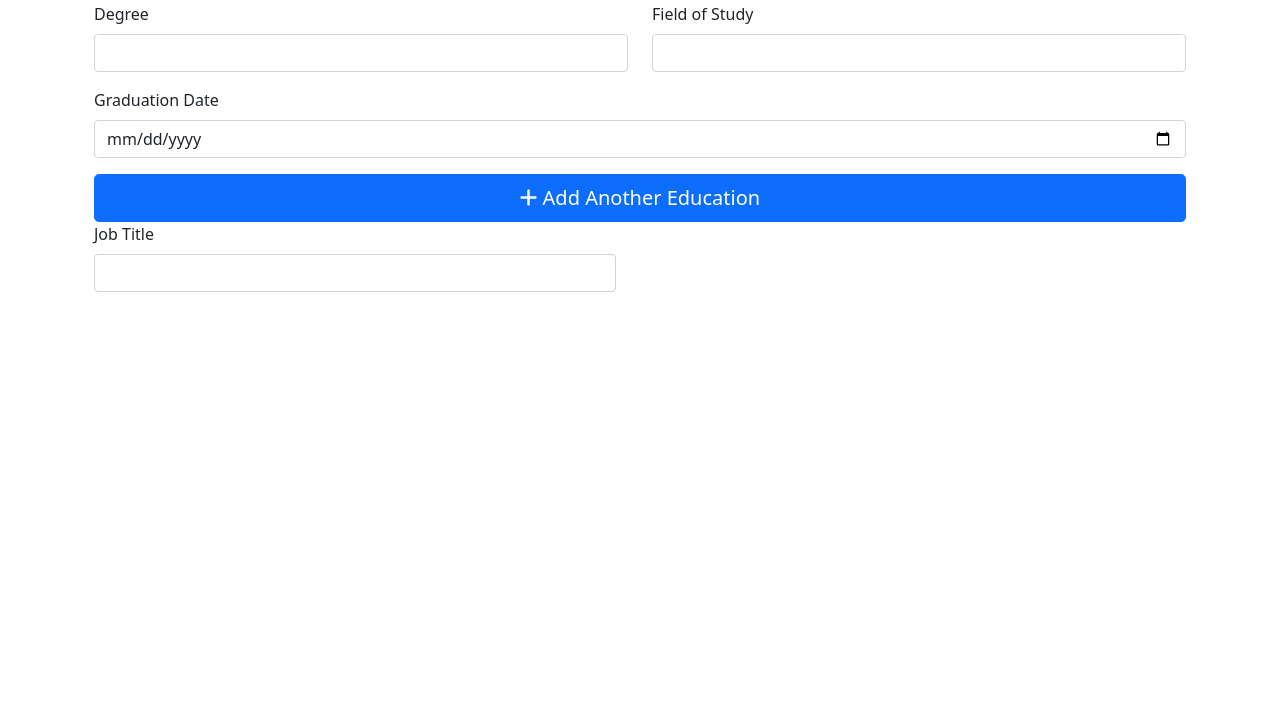
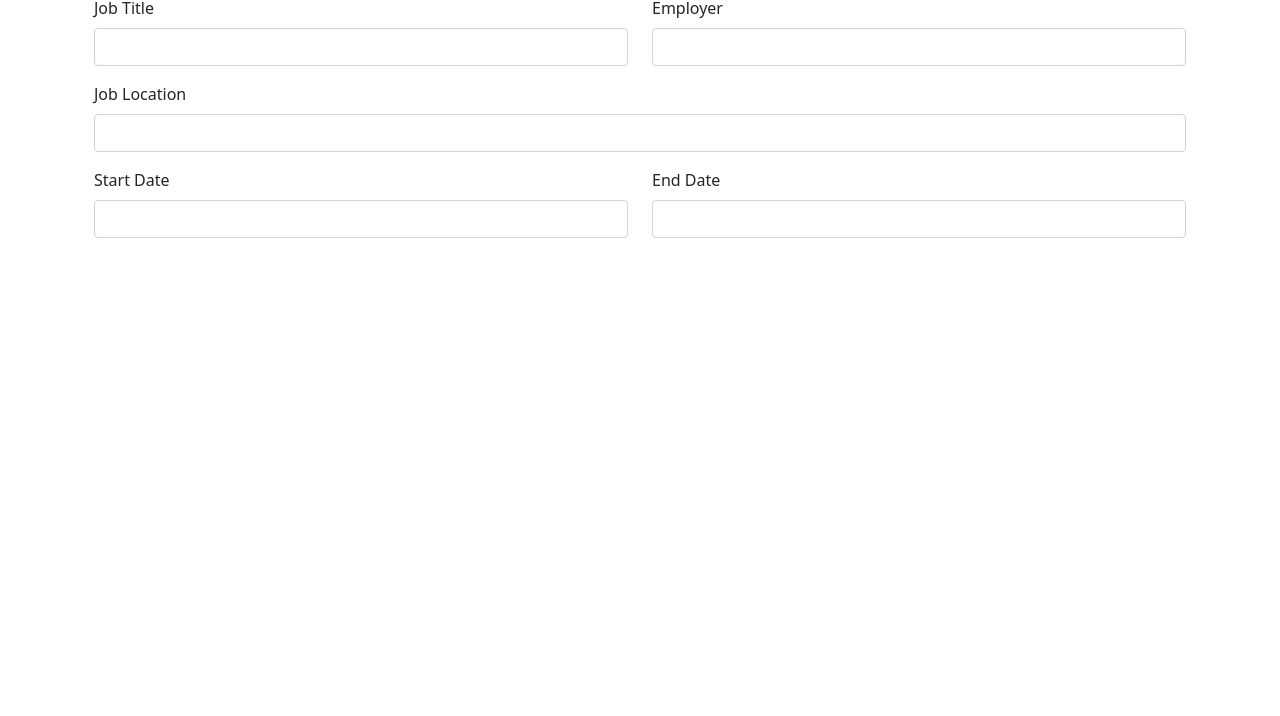
Before and after one commit to DerekSave/bootstrap-5-wiq2g9, a website built with webpack: page src/index.html in a window 1280 px wide. Shown: the part 84-800 px from the top of the page. Built offline with nearby package versions, Linux system fonts and the light colour scheme.

Commit message:
We add previous job 1

```diff
--- a/src/index.html
+++ b/src/index.html
@@ -6,8 +6,11 @@
   <meta http-equiv="X-UA-Compatible" content="IE=edge" />
   <meta name="viewport" content="width=device-width, initial-scale=1.0" />
   <script src="main.js"></script>
-    <link href="https://cdn.jsdelivr.net/npm/bootstrap@5.3.0-alpha1/dist/css/bootstrap.min.css" rel="stylesheet" integrity="sha384-GLhlTQ8iRABdZLl6O3oVMWSktQOp6b7In1Zl3/Jr59b6EGGoI1aFkw7cmDA6j6gD" crossorigin="anonymous"/>
-    <link rel="stylesheet" href="https://cdnjs.cloudflare.com/ajax/libs/font-awesome/6.3.0/css/all.min.css" integrity="sha512-SzlrxWUlpfuzQ+pcUCosxcglQRNAq/DZjVsC0lE40xsADsfeQoEypE+enwcOiGjk/bSuGGKHEyjSoQ1zVisanQ==" crossorigin="anonymous" referrerpolicy="no-referrer"/>
+  <link href="https://cdn.jsdelivr.net/npm/bootstrap@5.3.0-alpha1/dist/css/bootstrap.min.css" rel="stylesheet"
+    integrity="sha384-GLhlTQ8iRABdZLl6O3oVMWSktQOp6b7In1Zl3/Jr59b6EGGoI1aFkw7cmDA6j6gD" crossorigin="anonymous" />
+  <link rel="stylesheet" href="https://cdnjs.cloudflare.com/ajax/libs/font-awesome/6.3.0/css/all.min.css"
+    integrity="sha512-SzlrxWUlpfuzQ+pcUCosxcglQRNAq/DZjVsC0lE40xsADsfeQoEypE+enwcOiGjk/bSuGGKHEyjSoQ1zVisanQ=="
+    crossorigin="anonymous" referrerpolicy="no-referrer" />
 </head>
 
 <body>
@@ -160,16 +163,17 @@
         </div>
         <div class="col">
           <button class="btn btn-outline-primary btn-lg">Create a new one</button>
-            <button class="btn btn-outline-secondary btn-lg">Have already a resume and just want to put their last information</button>
+          <button class="btn btn-outline-secondary btn-lg">Have already a resume and just want to put their last
+            information</button>
         </div>
       </div>
 
-        <div class="row">
+      <div class="row d-none">
         <div class="col-sm-12 col-md-6 col-lg-6 col-xl-6">
           <form>
             <div class="mb-3">
               <label for="schoolTarget" class="form-label">School Name</label>
-                <input type="text" class="form-control" id="schoolTarget"/>
+              <input type="text" class="form-control" id="schoolTarget" />
             </div>
           </form>
         </div>
@@ -177,7 +181,7 @@
           <form>
             <div class="mb-3">
               <label for="schoolLocationTarget" class="form-label">School Location</label>
-                <input type="text" class="form-control" id="schoolLocationTarget"/>
+              <input type="text" class="form-control" id="schoolLocationTarget" />
             </div>
           </form>
         </div>
@@ -185,7 +189,7 @@
           <form>
             <div class="mb-3">
               <label for="degreeTarget" class="form-label">Degree</label>
-                <input type="text" class="form-control" id="degreeTarget"/>
+              <input type="text" class="form-control" id="degreeTarget" />
             </div>
           </form>
         </div>
@@ -193,7 +197,7 @@
           <form>
             <div class="mb-3">
               <label for="fieldStudyTarget" class="form-label">Field of Study</label>
-                <input type="text" class="form-control" id="fieldStudyTarget"/>
+              <input type="text" class="form-control" id="fieldStudyTarget" />
             </div>
           </form>
         </div>
@@ -201,20 +205,55 @@
           <form>
             <div class="mb-3">
               <label for="graduationDateTarget" class="form-label">Graduation Date</label>
-                <input type="date" class="form-control" id="graduationDateTarget" placeholder="00/00/00"/>
+              <input type="date" class="form-control" id="graduationDateTarget" placeholder="00/00/00" />
             </div>
           </form>
         </div>
         <div class="col d-grid">
-            <button class="btn btn-primary btn-lg"><i class="fa-sharp fa-solid fa-plus"></i>      Add Another Education</button>
+          <button class="btn btn-primary btn-lg"><i class="fa-sharp fa-solid fa-plus"></i> Add Another
+            Education</button>
+        </div>
       </div>
 
-          <div class="row">
+      <div class="row mt-4">
+        <h1 class="title text-center">Tell us about your previous jobs</h1>
         <div class="col-sm-12 col-md-6 col-lg-6 col-xl-6">
           <form>
             <div class="mb-3">
               <label for="jobTitleTarget" class="form-label">Job Title</label>
-                  <input type="text" class="form-control" id="jobTitleTarget">
+              <input type="text" class="form-control" id="jobTitleTarget"/>
+            </div>
+          </form>
+        </div>
+        <div class="col-sm-12 col-md-6 col-lg-6 col-xl-6">
+          <form>
+            <div class="mb-3">
+              <label for="employerTarget" class="form-label">Employer</label>
+              <input type="text" class="form-control" id="employerTarget"/>
+            </div>
+          </form>
+        </div>
+        <div class="col-sm-12 col-md-12 col-lg-12 col-xl-12">
+          <form>
+            <div class="mb-3">
+              <label for="jobLocationTarget" class="form-label">Job Location</label>
+              <input type="text" class="form-control" id="jobLocationTarget"/>
+            </div>
+          </form>
+        </div>
+        <div class="col-sm-12 col-md-6 col-lg-6 col-xl-6">
+          <form>
+            <div class="mb-3">
+              <label for="startDateTarget" class="form-label">Start Date</label>
+              <input type="text" class="form-control" id="startDateTarget"/>
+            </div>
+          </form>
+        </div>
+        <div class="col-sm-12 col-md-6 col-lg-6 col-xl-6">
+          <form>
+            <div class="mb-3">
+              <label for="endDateTarget" class="form-label">End Date</label>
+              <input type="text" class="form-control" id="endDateTarget"/>
             </div>
           </form>
         </div>
@@ -222,6 +261,6 @@
 
     </div>
   </div>
-    </div>
 </body>
+
 </html>
```
Lines whose indentation alone changed are shown as unchanged.
